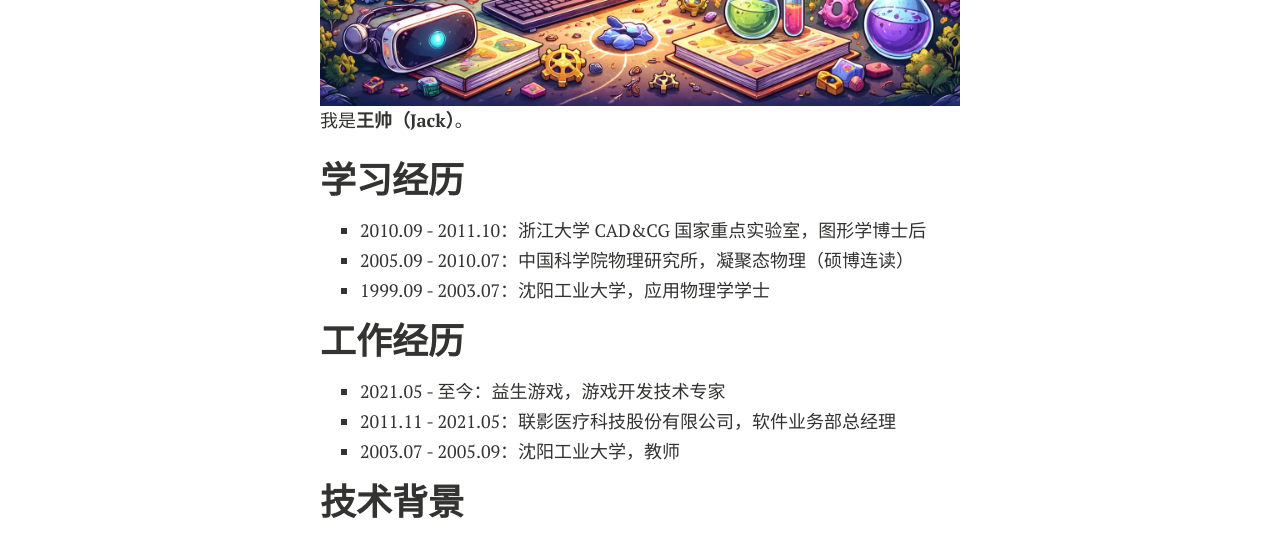
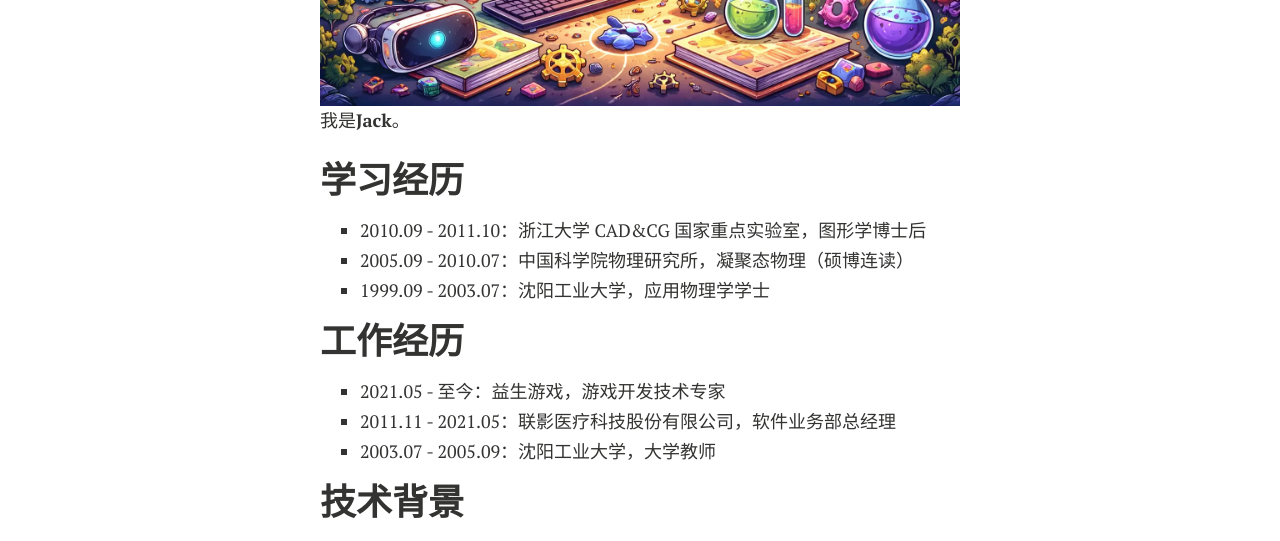
Before and after one commit to swang81/swang81.github.io, a Jekyll site: the page built from index.md, in a window 1280 px wide. Shown: the part 498-1039 px from the top of the page. Built offline with Jekyll 4.4.1, drawn with Linux system fonts in a browser that asks for light colours; nearby versions of some CDN libraries; comment, search, counter and statistics services are not loaded; a style sheet for code colours, icons or effects is not loaded.

Commit message:
Update index.md

```diff
--- a/index.md
+++ b/index.md
@@ -10,7 +10,7 @@ layout: page
 <img src="/images/aboutMe/background.webp">
 </div>
 
-我是**王帅（Jack）**。
+我是**Jack**。
 
 ## 学习经历
 
@@ -22,7 +22,7 @@ layout: page
 
 - 2021.05 - 至今：益生游戏，游戏开发技术专家
 - 2011.11 - 2021.05：联影医疗科技股份有限公司，软件业务部总经理
-- 2003.07 - 2005.09：沈阳工业大学，教师
+- 2003.07 - 2005.09：沈阳工业大学，大学教师
 
 ## 技术背景
 
```
Also changed, not shown: other parts of index.md (+1 -1 lines).
